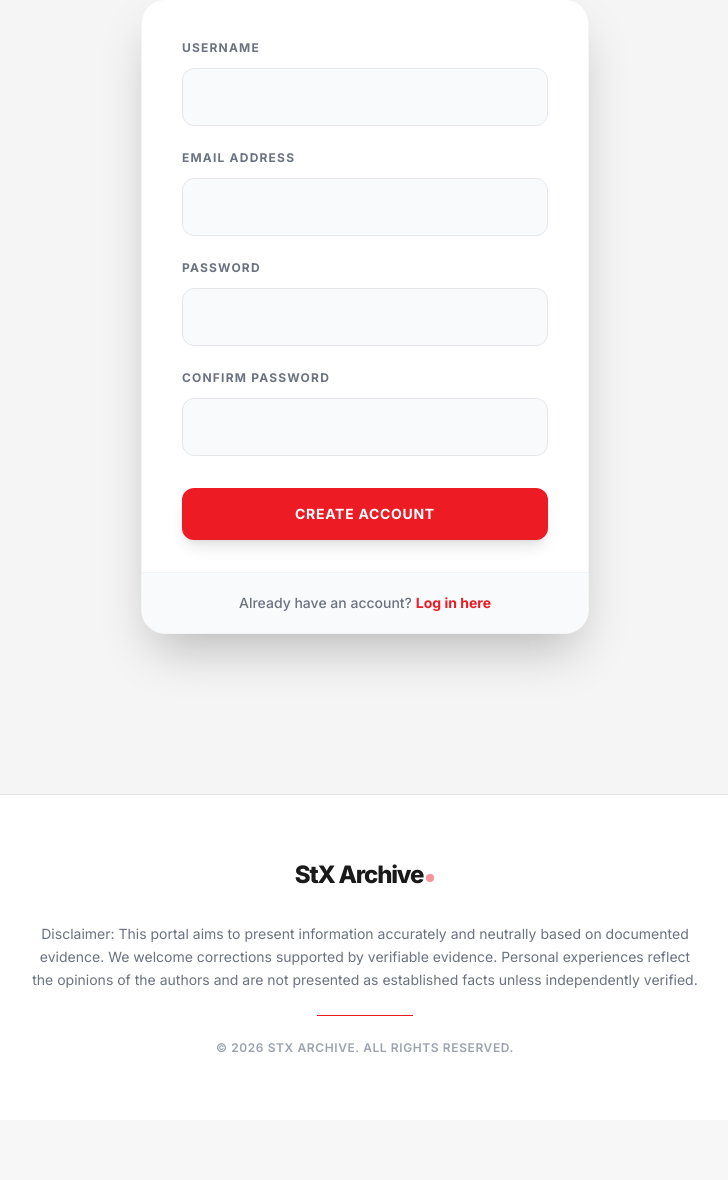
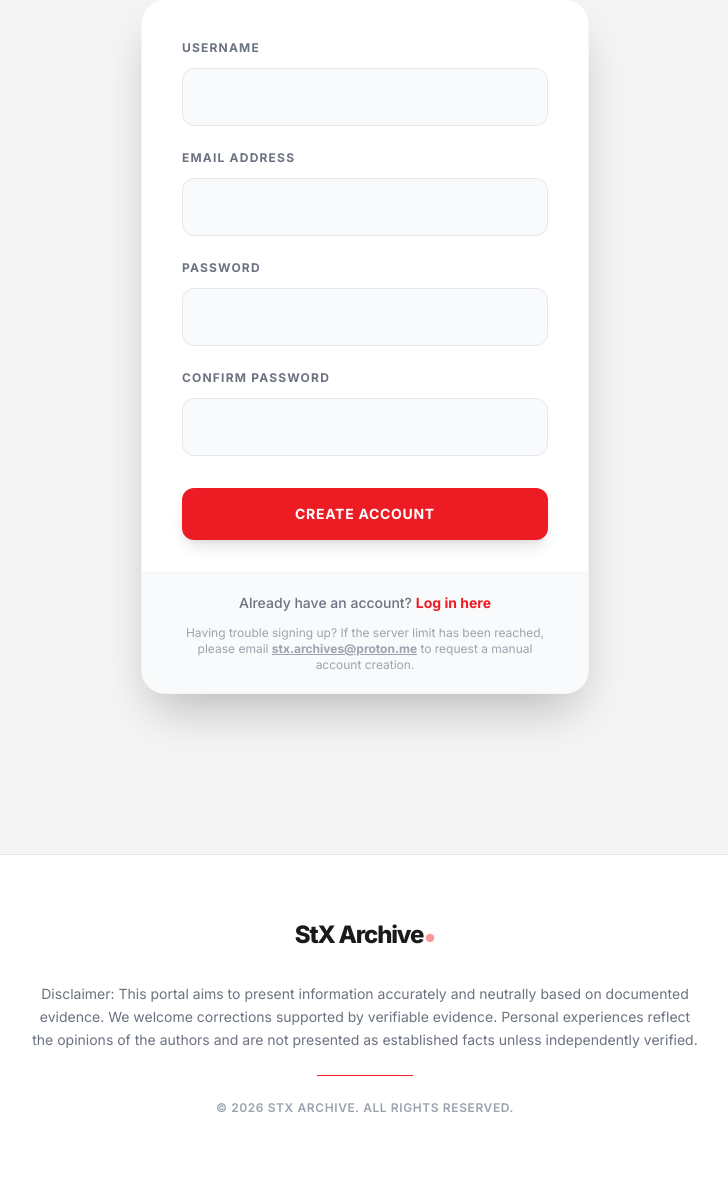
Before and after one commit to stxarchives/StX-Archives, a Flask app: page /signup in a window 1280 px wide. Shown: the part 309-1489 px from the top of the page, without its empty margins (275-1003 px from the left). Before the commit the page ends 1361 px from the top, so only its background shows below. Run offline with Flask 3, Linux system fonts and the light colour scheme; some libraries are stand-ins or nearby versions.

Commit message:
Add fallback support email to signup page

```diff
--- a/templates/signup.html
+++ b/templates/signup.html
@@ -37,9 +37,12 @@
                 </button>
             </form>
         </div>
-        <div class="bg-gray-50 dark:bg-[#111] px-10 py-5 border-t border-gray-100 dark:border-gray-800 text-center">
+        <div class="bg-gray-50 dark:bg-[#111] px-10 py-5 border-t border-gray-100 dark:border-gray-800 text-center space-y-3">
             <p class="text-sm font-medium text-gray-500 dark:text-gray-400">
                 Already have an account? <a href="{{ url_for('login') }}" class="text-airred hover:text-airdarkred font-bold transition-colors">Log in here</a>
+            </p>
+            <p class="text-xs text-gray-400 dark:text-gray-500 max-w-sm mx-auto">
+                Having trouble signing up? If the server limit has been reached, please email <a href="mailto:stx.archives@proton.me" class="font-bold underline hover:text-gray-300">stx.archives@proton.me</a> to request a manual account creation.
             </p>
         </div>
     </div>
```
